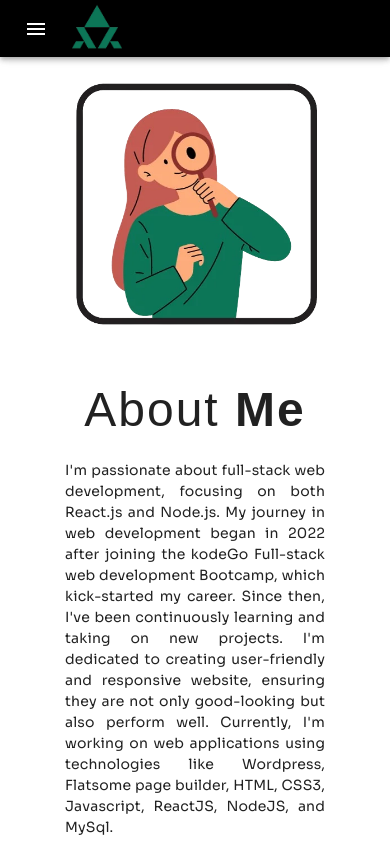
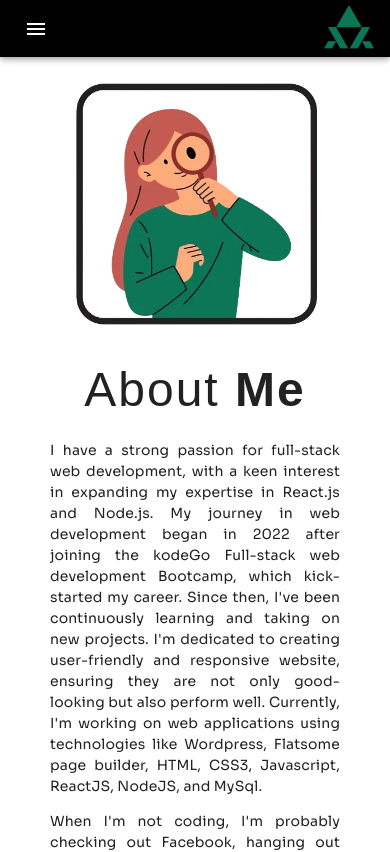
Before and after one commit to DegomaAMD/my-porfolio, a React (Create React App) app in the folder my-app/: page /About in a window 390 px wide. Shown: the top 852 px of the page. Built offline with nearby package versions, Linux system fonts and the light colour scheme; the HTML template or start-up script is replaced by a standard one; a web font is replaced by a local one.

Commit message:
Updated project information

```diff
--- a/my-app/src/App.css
+++ b/my-app/src/App.css
@@ -93,23 +93,22 @@ nav{
   padding: 10px 15px;
   margin: 0 2px;
   border-radius: 5px;
+  font-size: 14px;
 }
 
 @media (max-width: 599px){
   .language{
     padding: 10px 15px;
-    font-size: 14px;
+    font-size: 12px;
+  }
+  .language-wrapper{
+    height: 80px;
   }
 }
 @media (max-width: 442px){
   .language{
     padding: 10px 15px;
     font-size: 10px;
-  }
-}
-@media (max-width: 362px){
-  .language-wrapper{
-    height: 80px;
   }
 }
 /* FOOTER COMPONENT */
@@ -298,11 +297,27 @@ nav{
     text-align: center;
   }
   .aboutpage{
+    gap: 10px;
+    padding: 0 40px;
+  }
+  .aboutpage > img{
+    width: 500px;
+  }
+}
+@media screen and (max-width: 1189px){
+  .about-description > h1, .certifications > h1{
+    text-align: center;
+  }
+  .aboutpage{
+    gap: 10px;
+    padding: 0 40px;
     height: 100%;
-
+  }
+  .aboutpage > img{
+    width: 500px;
   }
   .about-spacer{
-    padding:  50px 0;
+    padding-top: 50px ;
   }
 
 }
@@ -334,8 +349,13 @@ nav{
     width: 280px;
   }
   .about-description > p{
-    width: 260px;
+    width: 290px;
     font-size: 14px;
+  }
+  .aboutpage{
+    gap: 10px;
+    padding: 0;
+    height: 100%;
   }
 }
 /* END ABOUT PAGE STYLE */
@@ -436,7 +456,7 @@ margin: 16px 0;
   flex-flow: row wrap;
   padding: 10px;
   gap: 10px;
-  height: calc(100vh - 106px);
+  height: 100vh;
   margin-top: 64px;
 
 }
@@ -540,6 +560,7 @@ margin: 16px 0;
 @media screen and (max-width: 953px){
   .contact{
     flex-flow: column-reverse;
+    height: 100%;
   }
   .form-information > p{
     width: 600px;
@@ -575,6 +596,9 @@ margin: 16px 0;
   }
   .form-information > h3{
     font-size: 1rem;
+  }
+  .css-hyum1k-MuiToolbar-root{
+    justify-content: space-between !important;
   }
 }
 @media screen and (max-width: 469px){
@@ -614,10 +638,7 @@ margin: 16px 0;
     width: 46px !important;
     padding: 12px;
   }
-  .css-i4bv87-MuiSvgIcon-root{
-    width: 50px !important;
-    height: 50px !important;
-  }
+
 }
 /* END CONTACT PAGE STYLE */
 
--- a/my-app/src/pages/About.js
+++ b/my-app/src/pages/About.js
@@ -12,7 +12,7 @@ function About() {
               <span>About </span>
               <span>Me</span>
             </h1>
-            <p>I'm passionate about full-stack web development, focusing on both React.js and Node.js. My journey in web development began in 2022 after joining the kodeGo Full-stack web development Bootcamp, which kick-started my career. Since then, I've been continuously learning and taking on new projects. I'm dedicated to creating user-friendly and responsive website, ensuring they are not only good-looking but also perform well. Currently, I'm working on web applications using technologies like Wordpress, Flatsome page builder, HTML, CSS3, Javascript, ReactJS, NodeJS, and MySql.</p>
+            <p>I have a strong passion for full-stack web development, with a keen interest in expanding my expertise in React.js and Node.js. My journey in web development began in 2022 after joining the kodeGo Full-stack web development Bootcamp, which kick-started my career. Since then, I've been continuously learning and taking on new projects. I'm dedicated to creating user-friendly and responsive website, ensuring they are not only good-looking but also perform well. Currently, I'm working on web applications using technologies like Wordpress, Flatsome page builder, HTML, CSS3, Javascript, ReactJS, NodeJS, and MySql.</p>
             <p>When I'm not coding, I'm probably checking out Facebook, hanging out with my kids and family, or just relaxing. If you need something from me, drop a message on the contact page, and I'll get back to you super fast.</p>
           </div>
 
--- a/my-app/src/pages/Project.js
+++ b/my-app/src/pages/Project.js
@@ -44,16 +44,16 @@ function Project() {
         id: 1,
         count: 1,
         projectName: "HB88.la",
-        description: "This landing page is built using HTML5, CSS3, Wordpress, and Flatsome page builder.",
+        description: "This landing page is crafted to educate users about HB88, while the blog page keeps them informed with the latest sports news.",
         link: "https://hb88.la/",
         imgPath: workProj1,
-        language: ['html', 'css', 'wordpress', 'flatsome']
+        language: ['html', 'css', 'javascript', 'wordpress', 'flatsome']
         },
         {
         id: 2,
         count: 2,
         projectName: "HB88.ai",
-        description: "This landing page is built using HTML5, CSS3, Wordpress, and Flatsome page builder.",
+        description: "This landing page is crafted to educate users about HB88, while the blog page keeps them informed with the latest sports news.",
         link: "https://hb88.ai/",
         imgPath: workProj2,
         language: ['html', 'css', 'wordpress', 'flatsome']
@@ -62,34 +62,34 @@ function Project() {
           id: 3,
           count: 1,
           projectName: "HB88.asia",
-          description: "This landing page is built using HTML5, CSS3, Wordpress, and Flatsome page builder.",
+          description: "This landing page is crafted to educate users about HB88, while the blog page keeps them informed with the latest sports news.",
           link: "https://hb88.asia/",
           imgPath: workProj3,
-          language: ['html', 'css', 'wordpress', 'flatsome']
+          language: ['html', 'css', 'javascript', 'wordpress', 'flatsome']
         },
         {
           id: 4,
           count: 2,
           projectName: "HB88.info",
-          description: "This landing page is built using HTML5, CSS3, Wordpress, and Flatsome page builder.",
+          description: "This landing page is crafted to educate users about HB88, while the blog page keeps them informed with the latest sports news.",
           link: "https://hb88.info/",
           imgPath: workProj4,
-          language: ['html', 'css', 'wordpress', 'flatsome']
+          language: ['html', 'css', 'javascript', 'wordpress', 'flatsome']
           },
           {
           id: 5,
           count: 1,
           projectName: "HB88.life",
-          description: "This landing page is built using HTML5, CSS3, Wordpress, and Flatsome page builder.",
+          description: "This landing page is crafted to educate users about HB88, while the blog page keeps them informed with the latest sports news.",
           link: "https://hb88.life/",
           imgPath: workProj5,
-          language: ['html', 'css', 'wordpress', 'flatsome']
+          language: ['html', 'css', 'javascript', 'wordpress', 'flatsome']
           },
           {
           id: 6,
           count: 2,
           projectName: "HB88.mobi",
-          description: "This landing page is built using HTML5, CSS3, Wordpress, and Flatsome page builder.",
+          description: "This landing page is crafted to educate users about HB88, while the blog page keeps them informed with the latest sports news.",
           link: "https://hb88.mobi/",
           imgPath: workProj6,
           language: ['html', 'css', 'wordpress', 'flatsome']
@@ -98,16 +98,16 @@ function Project() {
           id: 7,
           count: 1,
           projectName: "HB88.pro",
-          description: "This landing page is built using HTML5, CSS3, Wordpress, and Flatsome page builder.",
+          description: "This landing page is crafted to educate users about HB88, while the blog page keeps them informed with the latest sports news.",
           link: "https://hb88.pro/",
           imgPath: workProj7,
-          language: ['html', 'css', 'wordpress', 'flatsome']
+          language: ['html', 'css', 'javascript', 'wordpress', 'flatsome']
           },
           {
           id: 8,
           count: 2,
           projectName: "HB88.world",
-          description: "This landing page is built using HTML5, CSS3, Wordpress, and Flatsome page builder.",
+          description: "This landing page is crafted to educate users about HB88, while the blog page keeps them informed with the latest sports news.",
           link: "https://hb88.world/",
           imgPath: workProj8,
           language: ['html', 'css', 'wordpress', 'flatsome']
```
